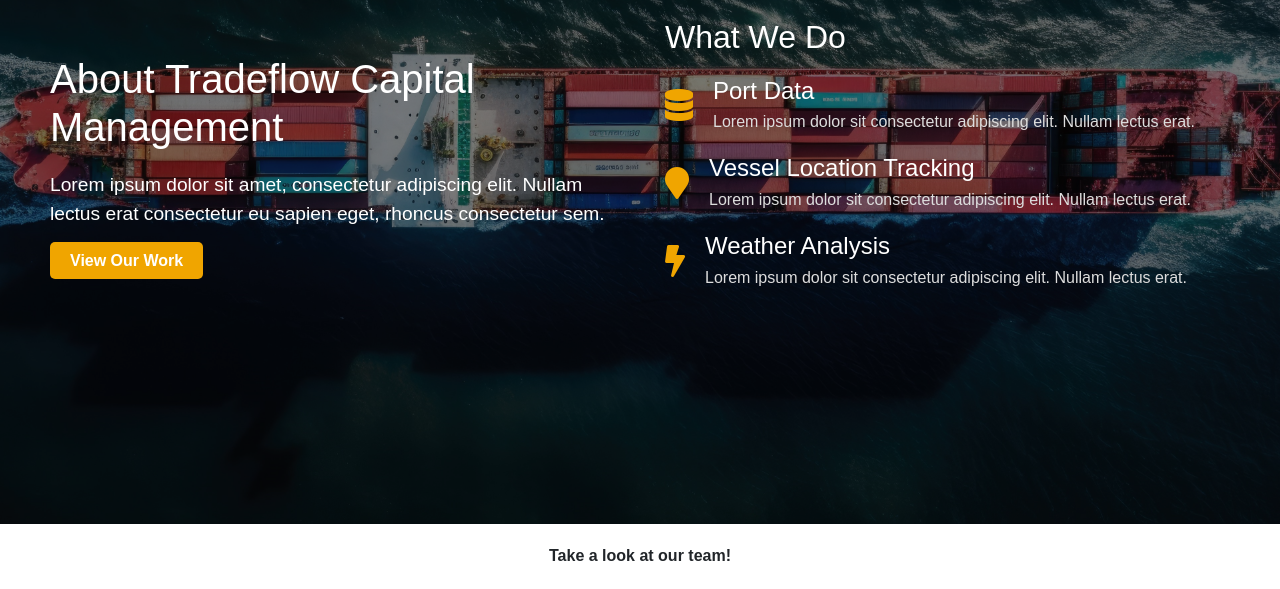
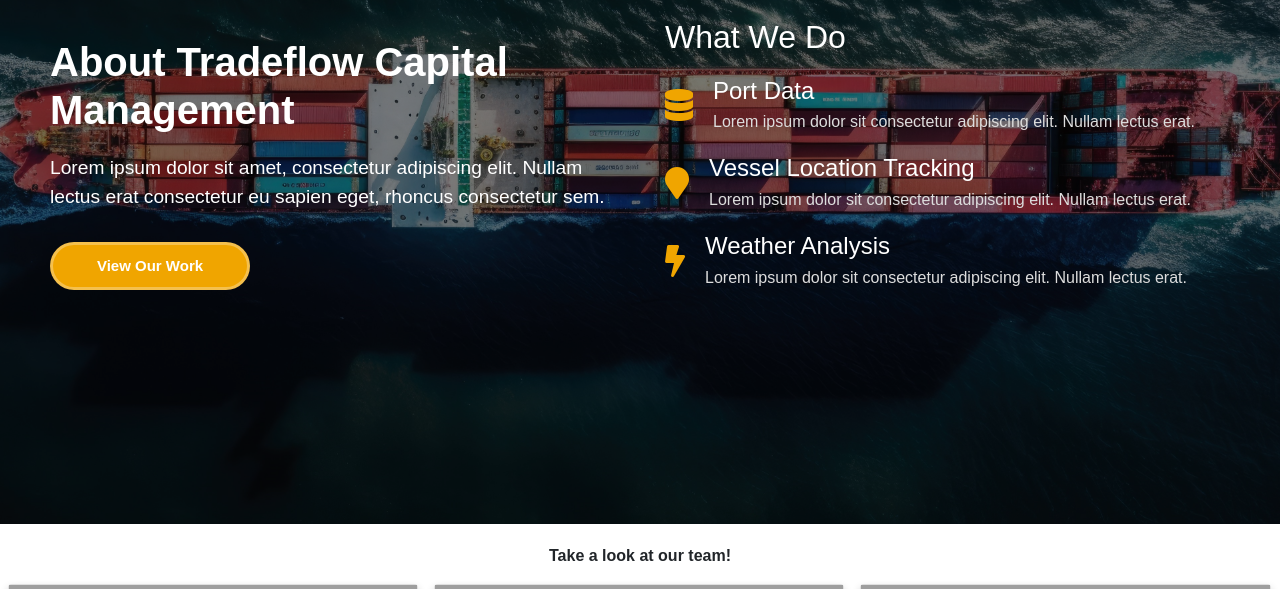
Before and after one commit to BryanWon/Tradeflow, a PHP site: page /AboutUs.php in a window 1280 px wide. Shown: the part 196-785 px from the top of the page. Run offline with PHP 8.4, Linux system fonts and the light colour scheme; grey boxes are pictures that could not be loaded.

Commit message:
updates~

```diff
--- a/AboutUs.php
+++ b/AboutUs.php
@@ -10,9 +10,9 @@
     <img src="img/ship1.jpg" alt="Construction" class="background-image">
     <div class="content">
       <div class="left-section">
-        <h1>About Tradeflow Capital Management</h1>
+        <h1><b>About Tradeflow Capital Management</b></h1>
         <p>Lorem ipsum dolor sit amet, consectetur adipiscing elit. Nullam lectus erat consectetur eu sapien eget, rhoncus consectetur sem.</p>
-        <a href="#" class="button">View Our Work</a>
+        <a href="#" class="button1">View Our Work</a>
       </div>
       <div class="right-section">
         <h2>What We Do</h2>
@@ -41,9 +41,47 @@
     </div>
   </div>
 
-  <div class="text-container">
-    <p><b>Take a look at our team!</b></p>
+  <div class="row-container">
+  <p><b>Take a look at our team!</b></p>
+  <div class="column">
+    <div class="card">
+      <img src="/w3images/team1.jpg" alt="Jane" style="width:100%">
+      <div class="container center-text">
+        <h2>Jane Doe</h2>
+        <p class="title">CEO & Founder</p>
+        <p>Some text that describes me lorem ipsum ipsum lorem.</p>
+        <p>example@example.com</p>
+        <p><button class="button">Contact</button></p>
+      </div>
+    </div>
   </div>
+
+  <div class="column">
+    <div class="card">
+      <img src="/w3images/team2.jpg" alt="Mike" style="width:100%">
+      <div class="container center-text">
+        <h2>Mike Ross</h2>
+        <p class="title">Art Director</p>
+        <p>Some text that describes me lorem ipsum ipsum lorem.</p>
+        <p>example@example.com</p>
+        <p><button class="button">Contact</button></p>
+      </div>
+    </div>
+  </div>
+
+  <div class="column">
+    <div class="card">
+      <img src="/w3images/team3.jpg" alt="John" style="width:100%">
+      <div class="container center-text">
+        <h2>John Doe</h2>
+        <p class="title">Designer</p>
+        <p>Some text that describes me lorem ipsum ipsum lorem.</p>
+        <p>example@example.com</p>
+        <p><button class="button">Contact</button></p>
+      </div>
+    </div>
+  </div>
+</div>
 <script src="js/aboutus.js"></script>
 </body>
 <?php include "inc/footer.inc.php"; ?>
--- a/css/AboutUs_style.css
+++ b/css/AboutUs_style.css
@@ -59,14 +59,75 @@
   margin-bottom: 20px;
 }
 
-.button {
+
+
+
+.button1 {
   background-color: #f0a500;
   color: white;
   padding: 10px 20px;
   text-decoration: none;
   font-weight: bold;
   border-radius: 5px;
+  transition: all 0.3s ease-in-out;
+  border-radius: 9999px;
+  text-align: center;
+  align-items: center;
+  justify-content: center;
+  gap: 10px;
+  font-weight: bold;
+  border: 3px solid #ffffff4d;
+  outline: none;
+  overflow: hidden;
+  font-size: 15px;
+  width: 200px;
+  display: block;
+  margin-top: 30px;
+  z-index: 2;
 }
+
+.button1:hover {
+  transform: scale(1.05);
+  border-color: #fff9;
+  color: black;
+}
+
+.button1:hover .icon {
+  transform: translate(4px);
+}
+
+.button1:hover::before {
+  animation: shine 1.5s ease-out infinite;
+}
+
+.button1::before {
+  content: "";
+  position: absolute;
+  width: 100px;
+  height: 100%;
+  background-image: linear-gradient(
+    120deg,
+    rgba(255, 255, 255, 0) 30%,
+    rgba(255, 255, 255, 0.8),
+    rgba(255, 255, 255, 0) 70%
+  );
+  top: 0;
+  left: -100px;
+  opacity: 0.6;
+}
+
+@keyframes shine {
+  0% {
+    left: -100px;
+  }
+  60% {
+    left: 100%;
+  }
+  to {
+    left: 100%;
+  }
+}
+
 
 .right-section {
   margin-left: 50px;
@@ -101,7 +162,55 @@
   color: #ddd;
 }
 
-.text-container {
+.row-container {
   text-align: center;
   margin: 20px 0;
 }
+
+.column {
+  float: left;
+  width: 33.3%;
+  margin-bottom: 16px;
+  padding: 0 8px;
+}
+
+@media screen and (max-width: 650px) {
+  .column {
+    width: 100%;
+    display: block;
+  }
+}
+
+.card {
+  box-shadow: 0 4px 8px 0 rgba(0, 0, 0, 0.2);
+}
+
+.container {
+  padding: 0 16px;
+}
+
+.container::after, .row::after {
+  content: "";
+  clear: both;
+  display: table;
+}
+
+.title {
+  color: grey;
+}
+
+.button {
+  border: none;
+  outline: 0;
+  display: inline-block;
+  padding: 8px;
+  color: white;
+  background-color: #000;
+  text-align: center;
+  cursor: pointer;
+  width: 100%;
+}
+
+.button:hover {
+  background-color: #555;
+}
```
